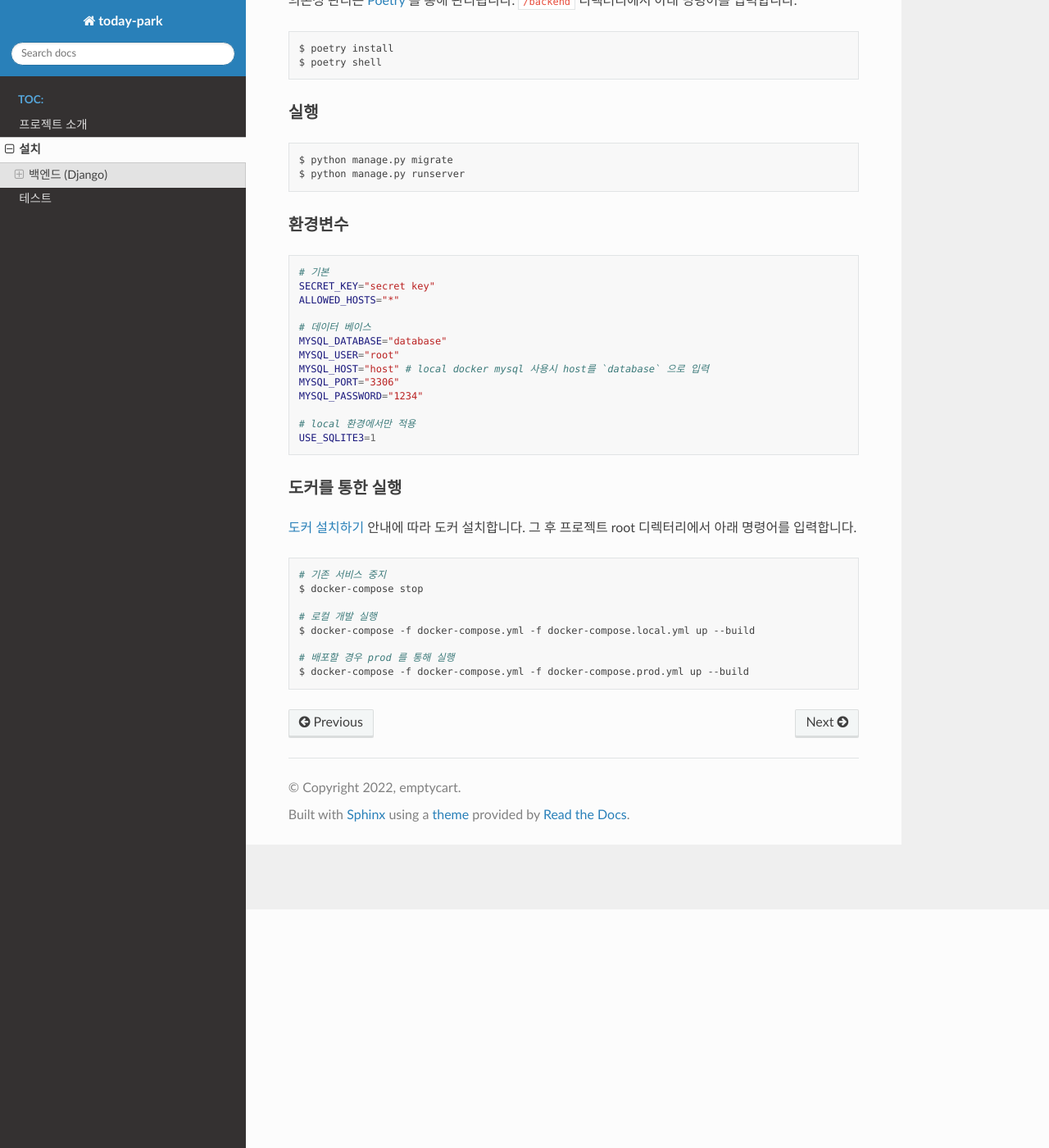
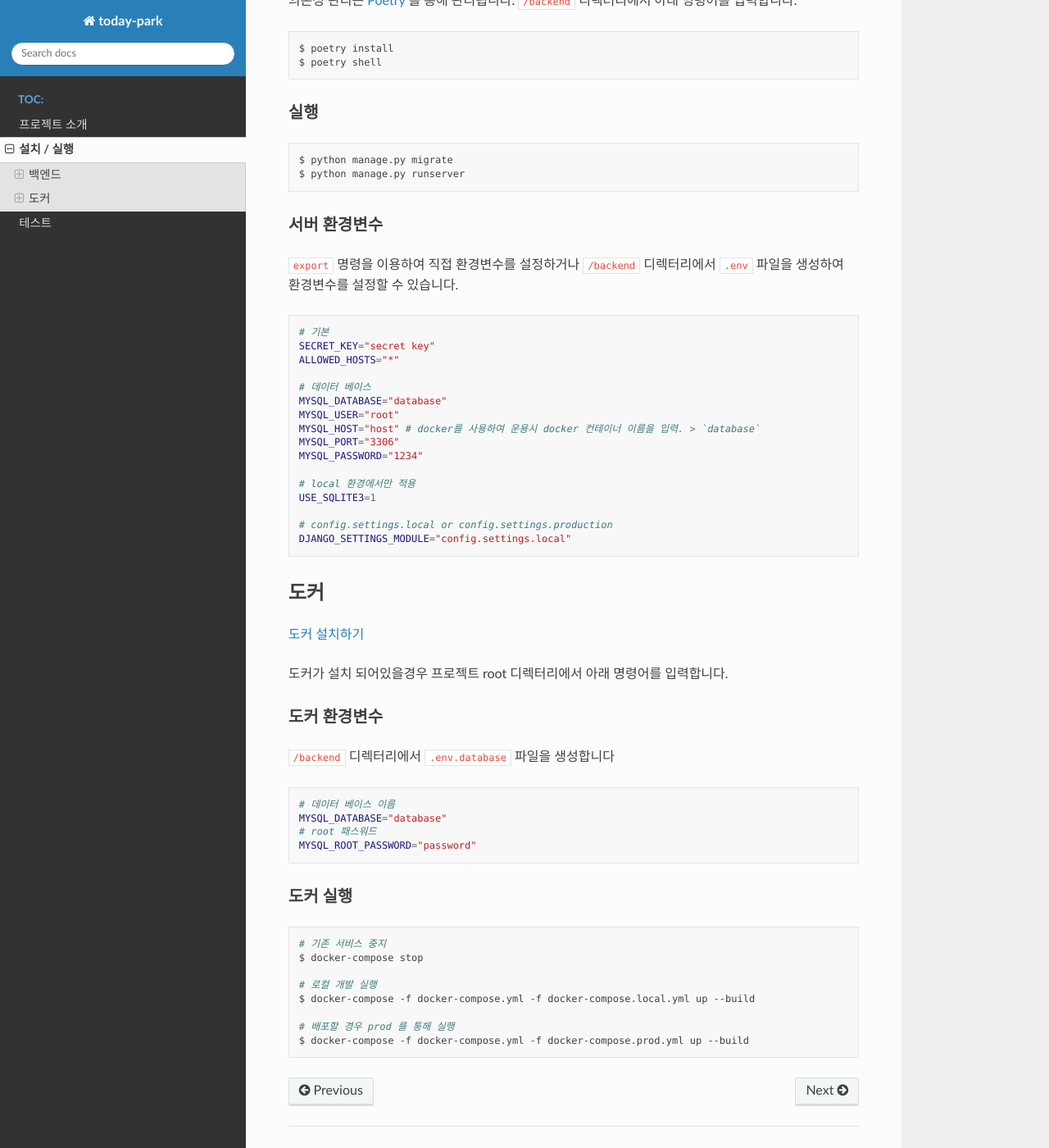
Before and after one commit to 2ykwang/today-park, a Sphinx documentation site: the page built from docs/install.rst, in a window 1280 px wide and 1400 px high, scrolled down 291 px. Shown: the whole window at 82% size. Built offline with Sphinx 7.4.7 and the Read the Docs theme 2.0.0, drawn with Linux system fonts in a browser that asks for light colours; some of the changed text lies outside the part shown.

Commit message:
docs: 설치/실행 페이지 내용 수정

```diff
--- a/docs/install.rst
+++ b/docs/install.rst
@@ -1,14 +1,14 @@
 .. installation:
 
 =======================
-설치
+설치 / 실행
 =======================
 
 -----------------------
-백엔드 (Django)
+백엔드
 -----------------------
 
-의존성 설치
+의존성 관리
 ===================
 
 의존성 관리는 `Poetry`_ 를 통해 관리됩니다. ``/backend`` 디렉터리에서 아래 명령어를 입력합니다.
@@ -21,15 +21,17 @@
 실행
 ===================
 
-
-
 .. code-block:: bash
 
     $ python manage.py migrate
     $ python manage.py runserver
 
-환경변수
+서버 환경변수
 ===================
+
+``export`` 명령을 이용하여 직접 환경변수를 설정하거나 ``/backend`` 디렉터리에서 ``.env`` 파일을 생성하여 환경변수를 설정할 수 있습니다.
+
+
 .. code-block:: bash
 
     # 기본
@@ -39,17 +41,38 @@
     # 데이터 베이스
     MYSQL_DATABASE="database"
     MYSQL_USER="root"
-    MYSQL_HOST="host" # local docker mysql 사용시 host를 `database` 으로 입력
+    MYSQL_HOST="host" # docker를 사용하여 운용시 docker 컨테이너 이름을 입력. > `database`
     MYSQL_PORT="3306"
     MYSQL_PASSWORD="1234"
 
     # local 환경에서만 적용
     USE_SQLITE3=1
 
-도커를 통한 실행
-===================
+    # config.settings.local or config.settings.production
+    DJANGO_SETTINGS_MODULE="config.settings.local"
 
-`도커 설치하기`_ 안내에 따라 도커 설치합니다. 그 후 프로젝트 root 디렉터리에서 아래 명령어를 입력합니다.
+-----------------------
+도커
+-----------------------
+
+`도커 설치하기`_
+
+도커가 설치 되어있을경우 프로젝트 root 디렉터리에서 아래 명령어를 입력합니다.
+
+도커 환경변수
+=======================
+
+``/backend`` 디렉터리에서 ``.env.database`` 파일을 생성합니다
+
+.. code-block:: bash
+
+    # 데이터 베이스 이름
+    MYSQL_DATABASE="database"
+    # root 패스워드
+    MYSQL_ROOT_PASSWORD="password"
+
+도커 실행
+=======================
 
 .. code-block:: bash
 
```
